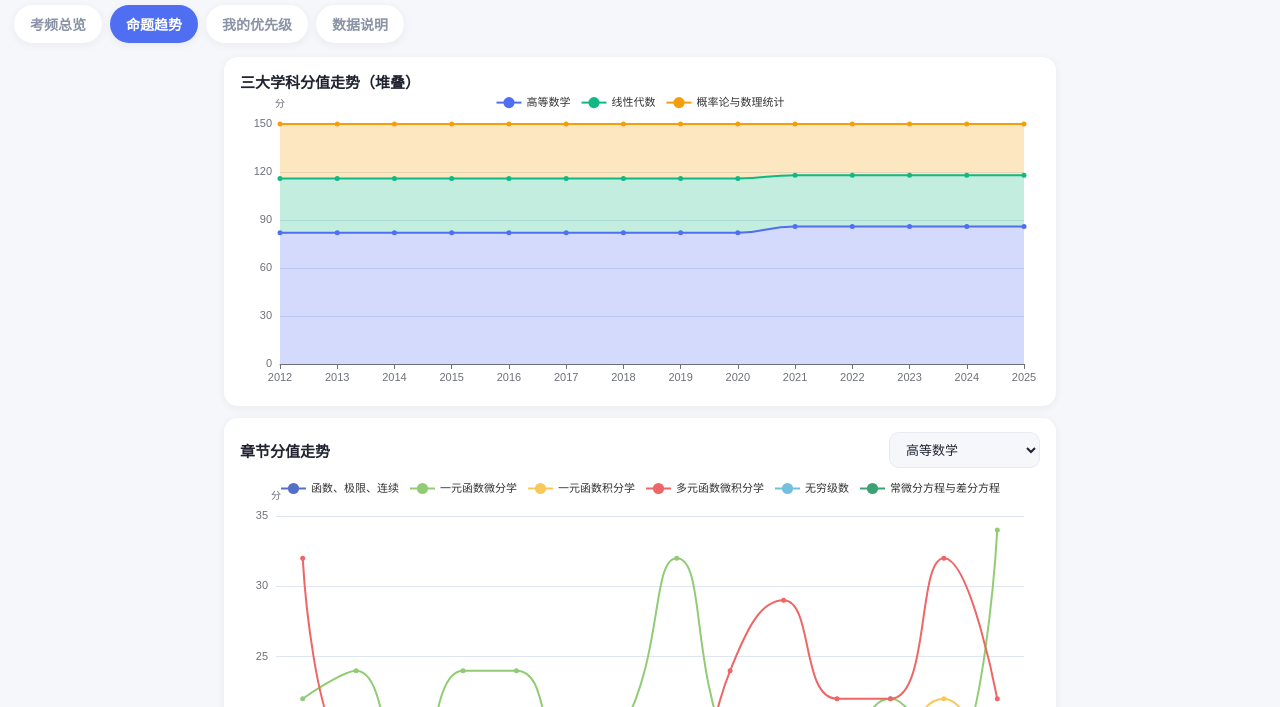
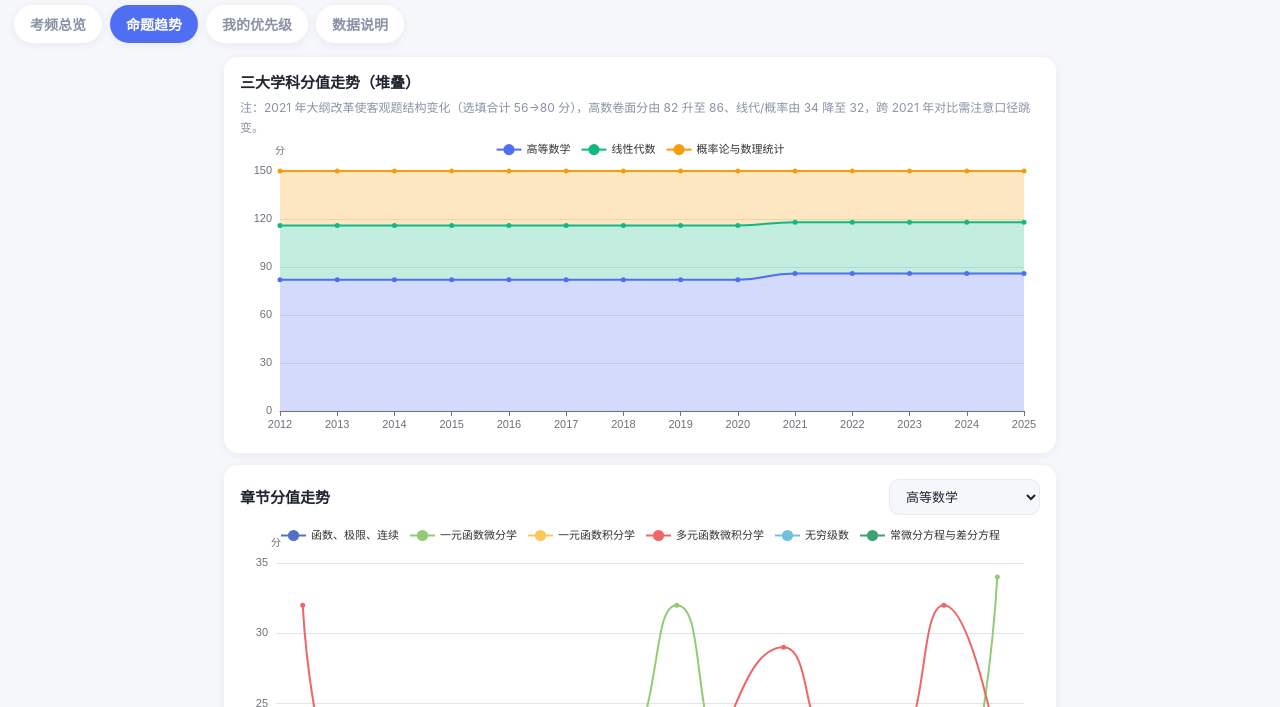
Before and after one commit to mayflower0829-afk/math3-radar, a plain HTML site: page public/index.html in a window 1280 px wide. Both pictures are taken after a click on the button "命题趋势". Shown: the part 93-800 px from the top of the page. Drawn offline with Linux system fonts and the light colour scheme.

Commit message:
fix: 问题排查与优化——真实数据口径修正、热力图星期标签、层次筛选兼容、文档校准

```diff
--- a/public/index.html
+++ b/public/index.html
@@ -50,6 +50,7 @@
   <section id="tab-trend" class="tab">
     <div class="card">
       <div class="card-title">三大学科分值走势（堆叠）</div>
+      <p class="hint">注：2021 年大纲改革使客观题结构变化（选填合计 56→80 分），高数卷面分由 82 升至 86、线代/概率由 34 降至 32，跨 2021 年对比需注意口径跳变。</p>
       <div id="chartArea" class="chart"></div>
     </div>
     <div class="card">
```
Also changed, not shown: 1 other file.
